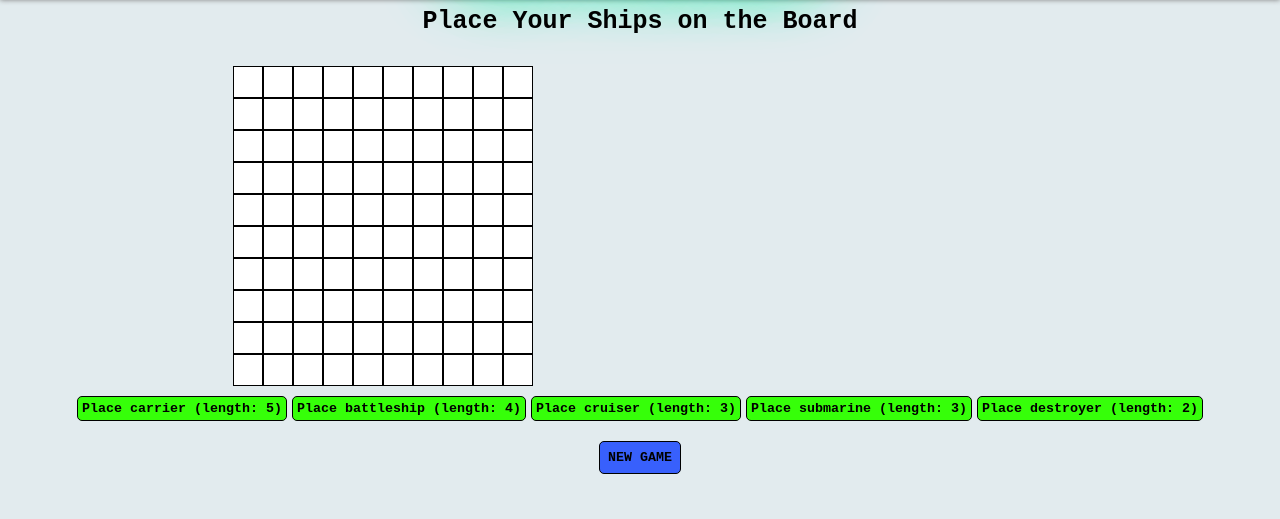
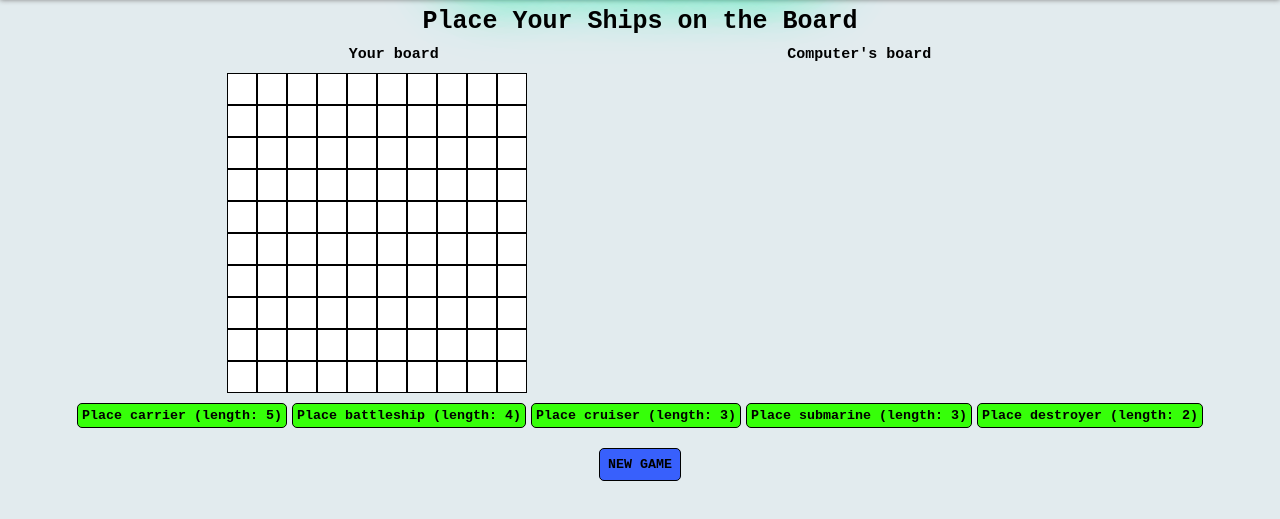
Before and after one commit to waitegeoff2/battleship, a website built with webpack: page src/template.html in a window 1280 px wide. Shown: the part 107-626 px from the top of the page. Built offline with nearby package versions, Linux system fonts and the light colour scheme.

Commit message:
Added labels above gameboards

```diff
--- a/src/styles.css
+++ b/src/styles.css
@@ -49,10 +49,18 @@ body {
   font-weight: bold;
 }
 
+.board-headings {
+  display: flex;
+  justify-content: space-evenly;
+  font-family: 'Courier New', Courier, monospace;
+  font-size: 15px;
+  font-weight: bold;
+}
+
 .game-area {
   display: flex;
   justify-content: space-evenly;
-  padding: 20px;
+  padding-bottom: 20px;
 }
 
 .computer-board {
--- a/src/template.html
+++ b/src/template.html
@@ -9,6 +9,10 @@
     <div class="title-bar">BATTLESHIP</div>
     <div class="main-area">
         <div class="new-game"></div>
+        <div class="board-headings">
+            <div class="heading">Your board</div>
+            <div class="heading">Computer's board</div>
+        </div>
         <div class="game-area">
             <div class="player-board"></div>
             <div class="computer-board"></div>
```
